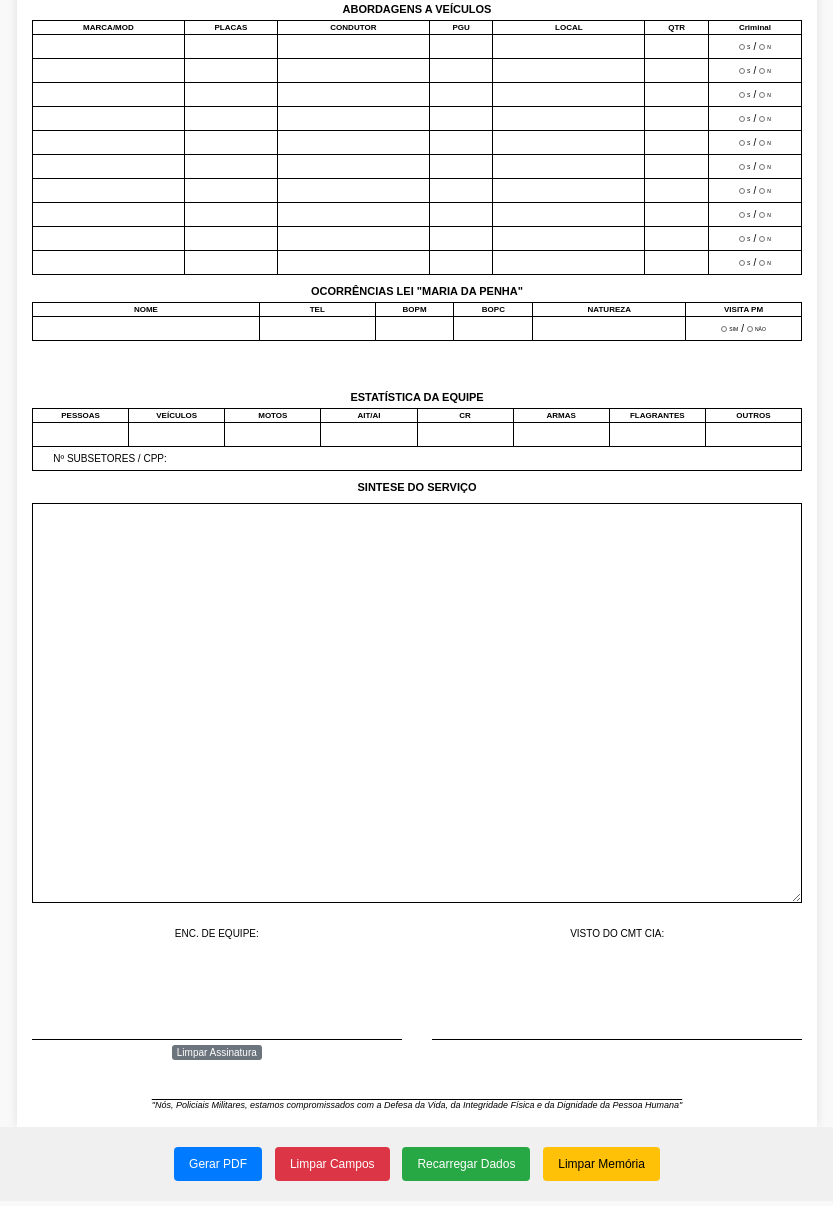
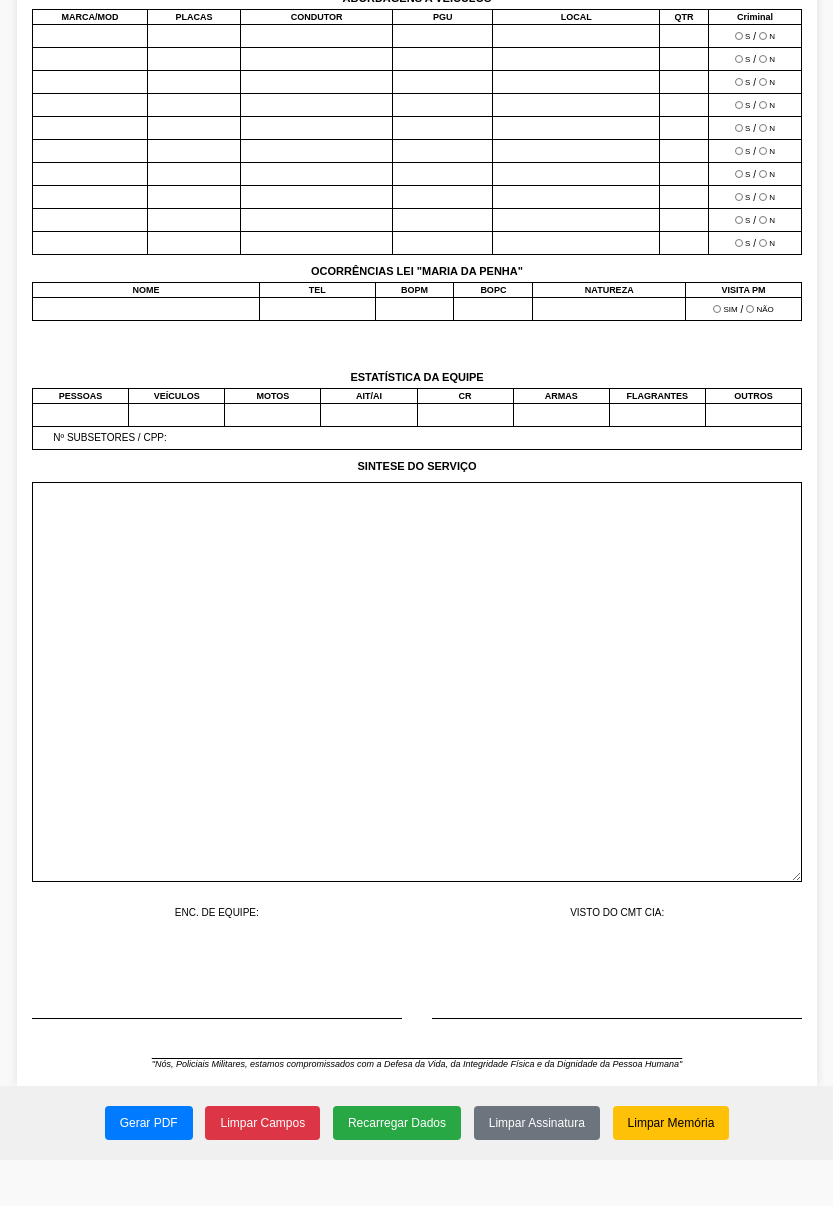
Before and after one commit to nooboxdr/relatoriopm, a plain HTML site: page index.html in a window 1280 px wide. Shown: the part 668-1874 px from the top of the page, without its empty margins (223-1056 px from the left). After the commit the page ends 1833 px from the top, so only its background shows below. Drawn offline with nearby package versions, Linux system fonts and the light colour scheme.

Commit message:
Add files via upload

```diff
--- a/index.html
+++ b/index.html
@@ -3,27 +3,19 @@
 <head>
   <meta charset="UTF-8" />
   <meta name="viewport" content="width=device-width, initial-scale=1.0"/>
-  <title>Relatório de Patrulhamento PM (Layout Final)</title>
+  <title>Relatório de Patrulhamento PM (Versão Finalíssima)</title>
   <script src="https://cdnjs.cloudflare.com/ajax/libs/jspdf/2.5.1/jspdf.umd.min.js"></script>
   <script src="https://cdnjs.cloudflare.com/ajax/libs/html2canvas/1.4.1/html2canvas.min.js"></script>
   <script src="https://cdn.jsdelivr.net/npm/signature_pad@4.0.0/dist/signature_pad.umd.min.js"></script>
   <style>
-    /* ===== PAINEL DE CONTROLE DE ESTILOS ===== */
-    /* Altere os valores aqui para ajustar o formulário inteiro. */
+    /* O CSS permanece o mesmo */
     :root {
-      /* -- FONTES -- */
-      --fonte-cabecalho-tabela: 8px;   /* Tamanho da fonte para "NOME", "RG/CIC", etc. */
-      --fonte-texto-tabela: 10px;      /* Tamanho da fonte do texto digitado nas tabelas. */
-      --fonte-checkbox-label: 5px;     /* Tamanho da fonte para "S", "N", "SIM", "NÃO". */
-
-      /* -- TAMANHOS -- */
-      --tamanho-checkbox: 6px;        /* Largura e altura do círculo do checkbox. */
-
-      /* -- PDF -- */
-      --zoom-pdf: 1.57em;              /* "Zoom" geral do conteúdo no PDF gerado. */
+      --fonte-cabecalho-tabela: 9px;
+      --fonte-texto-tabela: 9px;
+      --fonte-checkbox-label: 8px;
+      --tamanho-checkbox: 8px;
+      --zoom-pdf: 1.63em;
     }
-    /* ============================================ */
-
     body { font-family: Arial, sans-serif; padding: 5px; background-color: #f9f9f9; margin: 0; font-size: 10px; }
     .container { width: 100%; max-width: 800px; margin: 0 auto; background: white; box-shadow: 0 0 10px rgba(0,0,0,0.1 ); box-sizing: border-box; }
     .page { padding: 15px; background: white; }
@@ -35,34 +27,29 @@
     .table-wrapper { overflow-x: auto; margin-bottom: 10px; }
     .data-table { width: 100%; border-collapse: collapse; font-size: 10px; table-layout: fixed; }
     .data-table th, .data-table td { border: 1px solid #000; padding: 2px; text-align: center; vertical-align: middle; word-wrap: break-word; }
-
-    /* Usando as variáveis do painel de controle */
     .data-table th { font-size: var(--fonte-cabecalho-tabela); }
     .data-table input[type="text"] { font-size: var(--fonte-texto-tabela); width: 100%; border: none; outline: none; background-color: transparent; text-align: center; padding: 4px 0; }
     .criminal-check { display: flex; align-items: center; justify-content: center; gap: 3px; white-space: nowrap; }
     .criminal-check label { display: flex; align-items: center; gap: 2px; cursor: pointer; font-size: var(--fonte-checkbox-label); }
     .criminal-check input[type="radio"] { width: var(--tamanho-checkbox); height: var(--tamanho-checkbox); margin: 0; }
-
     .section-title { font-size: 11px; font-weight: bold; margin: 10px 0 5px; text-align: center; }
     .sintese-title { margin-top: 0; }
     .sintese-container { flex-grow: 1; display: flex; flex-direction: column; }
     .sintese { width: 100%; box-sizing: border-box; font-size: 10px; padding: 5px; border: 1px solid #000; margin: 5px 0; flex-grow: 1; min-height: 400px; font-family: Arial, sans-serif; resize: vertical; }
-    #sintese-espelho { display: none; width: 100%; box-sizing: border-box; font-size: 10px; padding: 5px; border: 1px solid #000; margin: 5px 0; flex-grow: 1; min-height: 400px; font-family: Arial, sans-serif; white-space: pre-wrap; word-wrap: break-word; }
+    #sintese-espelho { display: none; width: 100%; box-sizing: border-box; font-size: 10px; padding: 5px; border: 1px solid #000; margin: 5px 0; flex-grow: 1; min-height: 400px; font-family: Arial, sans-serif; white-space: pre-wrap; word-wrap: break-word; overflow: hidden; }
     .page-footer { margin-top: auto; padding-top: 20px; text-align: center; }
     .signature-container { display: flex; justify-content: space-between; font-size: 10px; margin-bottom: 40px; align-items: flex-start; }
     .signature-box { width: 48%; text-align: center; }
     .signature-pad-wrapper { position: relative; width: 100%; height: 100px; border-bottom: 1px solid #000; }
     .signature-pad-canvas { position: absolute; left: 0; top: 0; width: 100%; height: 100%; cursor: crosshair; }
     .signature-line-box { width: 100%; height: 100px; border-bottom: 1px solid #000; }
-    .signature-box button { font-size: 10px; padding: 2px 5px; margin-top: 5px; background-color: #6c757d; color: white; border: none; border-radius: 3px; cursor: pointer; }
     .footer-text { font-size: 9px; font-style: italic; line-height: 1.3; text-decoration: overline; }
-
     .pdf-view .container { font-size: var(--zoom-pdf); box-shadow: none; max-width: 100%; width: 100%; }
     .pdf-view .page { padding: 10px; border: none; position: relative; height: 277mm; box-sizing: border-box; }
     .pdf-view .sintese-container { height: 180mm; flex-grow: 0; min-height: 0; }
     .pdf-view .page-footer { position: absolute; bottom: 15px; left: 15px; right: 15px; padding-top: 0; margin-top: 0; }
     .pdf-view .footer-text { white-space: nowrap; font-size: 0.8em; }
-    .pdf-view .btn-container, .pdf-view #toast, .pdf-view .signature-box button { display: none; }
+    .pdf-view .btn-container, .pdf-view #toast { display: none; }
     #toast { visibility: hidden; min-width: 250px; background-color: #333; color: #fff; text-align: center; border-radius: 4px; padding: 16px; position: fixed; z-index: 10; left: 50%; transform: translateX(-50%); bottom: 30px; font-size: 14px; }
     #toast.show { visibility: visible; animation: fadein 0.5s, fadeout 0.5s 2.5s; }
     @keyframes fadein { from {bottom: 0; opacity: 0;} to {bottom: 30px; opacity: 1;} }
@@ -72,11 +59,11 @@
     .btn-clear { background-color: #dc3545; }
     .btn-warning { background-color: #ffc107; color: #000; }
     .btn-success { background-color: #28a745; }
+    .btn-secondary { background-color: #6c757d; }
   </style>
 </head>
 <body>
 
-  <!-- O HTML e o JavaScript permanecem exatamente os mesmos -->
   <div class="container">
     <div id="pagina1" class="page">
       <img src="cabecalho.png" alt="Cabeçalho do Relatório" class="header-img"/>
@@ -108,7 +95,6 @@
             <div class="signature-pad-wrapper">
               <canvas id="signature-canvas" class="signature-pad-canvas"></canvas>
             </div>
-            <button type="button" id="clear-signature-btn">Limpar Assinatura</button>
           </div>
           <div class="signature-box">
             VISTO DO CMT CIA:
@@ -126,6 +112,7 @@
     <button class="btn" onclick="gerarPDF()">Gerar PDF</button>
     <button class="btn btn-clear" onclick="limparCampos()">Limpar Campos</button>
     <button class="btn btn-success" onclick="recarregarDados()">Recarregar Dados</button>
+    <button class="btn btn-secondary" id="clear-signature-btn">Limpar Assinatura</button>
     <button class="btn btn-warning" onclick="limparMemoria()">Limpar Memória</button>
   </div>
 
@@ -142,7 +129,7 @@
       for (let i = 0; i < 12; i++) { htmlPessoas += `<tr><td><input type="text" id="p_${i}_nome"></td><td><input type="text" id="p_${i}_rg"></td><td><input type="text" id="p_${i}_local"></td><td><input type="text" id="p_${i}_qtr"></td><td><div class="criminal-check"><label><input type="radio" id="p_${i}_crim_s" name="p_${i}_crim"> S</label>/<label><input type="radio" id="p_${i}_crim_n" name="p_${i}_crim"> N</label></div></td><td><input type="text" id="p_${i}_art"></td></tr>`; }
       tabelaPessoas.innerHTML = htmlPessoas + '</tbody>';
       const tabelaVeiculos = document.getElementById('tabela-veiculos');
-      let htmlVeiculos = `<thead><tr><th style="width: 20%;">MARCA/MOD</th><th style="width: 12%;">PLACAS</th><th style="width: 20%;">CONDUTOR</th><th style="width: 8%;">PGU</th><th style="width: 20%;">LOCAL</th><th style="width: 8%;">QTR</th><th style="width: 12%;">Criminal</th></tr></thead><tbody>`;
+      let htmlVeiculos = `<thead><tr><th style="width: 15%;">MARCA/MOD</th><th style="width: 12%;">PLACAS</th><th style="width: 20%;">CONDUTOR</th><th style="width: 13%;">PGU</th><th style="width: 22%;">LOCAL</th><th style="width: 6%;">QTR</th><th style="width: 12%;">Criminal</th></tr></thead><tbody>`;
       for (let i = 0; i < 10; i++) { htmlVeiculos += `<tr><td><input type="text" id="v_${i}_marca"></td><td><input type="text" id="v_${i}_placa"></td><td><input type="text" id="v_${i}_condutor"></td><td><input type="text" id="v_${i}_pgu"></td><td><input type="text" id="v_${i}_local"></td><td><input type="text" id="v_${i}_qtr"></td><td><div class="criminal-check"><label><input type="radio" id="v_${i}_crim_s" name="v_${i}_crim"> S</label>/<label><input type="radio" id="v_${i}_crim_n" name="v_${i}_crim"> N</label></div></td></tr>`; }
       tabelaVeiculos.innerHTML = htmlVeiculos + '</tbody>';
       document.getElementById('tabela-penha').innerHTML = `<thead><tr><th style="width: 30%;">NOME</th><th style="width: 15%;">TEL</th><th style="width: 10%;">BOPM</th><th style="width: 10%;">BOPC</th><th style="width: 20%;">NATUREZA</th><th style="width: 15%;">VISITA PM</th></tr></thead><tbody><tr><td><input type="text" id="penha_nome"></td><td><input type="text" id="penha_tel"></td><td><input type="text" id="penha_bopm"></td><td><input type="text" id="penha_bopc"></td><td><input type="text" id="penha_natureza"></td><td><div class="criminal-check"><label><input type="radio" id="penha_visita_s" name="penha_visita"> SIM</label>/<label><input type="radio" id="penha_visita_n" name="penha_visita"> NÃO</label></div></td></tr></tbody>`;
@@ -246,22 +233,30 @@
           backgroundColor: 'rgba(255, 255, 255, 0)',
           penColor: 'rgb(0, 0, 0)'
         });
+
+        // ===== FUNÇÃO DE CALIBRAGEM ATUALIZADA E CORRIGIDA =====
         function resizeCanvas() {
+          const data = signaturePad.toData(); // Salva a assinatura atual
           const ratio = Math.max(window.devicePixelRatio || 1, 1);
           canvas.width = canvas.offsetWidth * ratio;
           canvas.height = canvas.offsetHeight * ratio;
           canvas.getContext("2d").scale(ratio, ratio);
-          signaturePad.clear();
+          signaturePad.fromData(data); // Redesenha a assinatura no canvas redimensionado
         }
+
         window.addEventListener("resize", resizeCanvas);
         resizeCanvas();
+
         document.getElementById('clear-signature-btn').addEventListener('click', () => {
           signaturePad.clear();
           salvarDados();
+          mostrarToast("Assinatura limpa.");
         });
+
         signaturePad.addEventListener("endStroke", () => {
           salvarDados();
         });
+
         carregarDados();
         document.querySelector('.container').addEventListener('input', salvarDados);
     });
```
